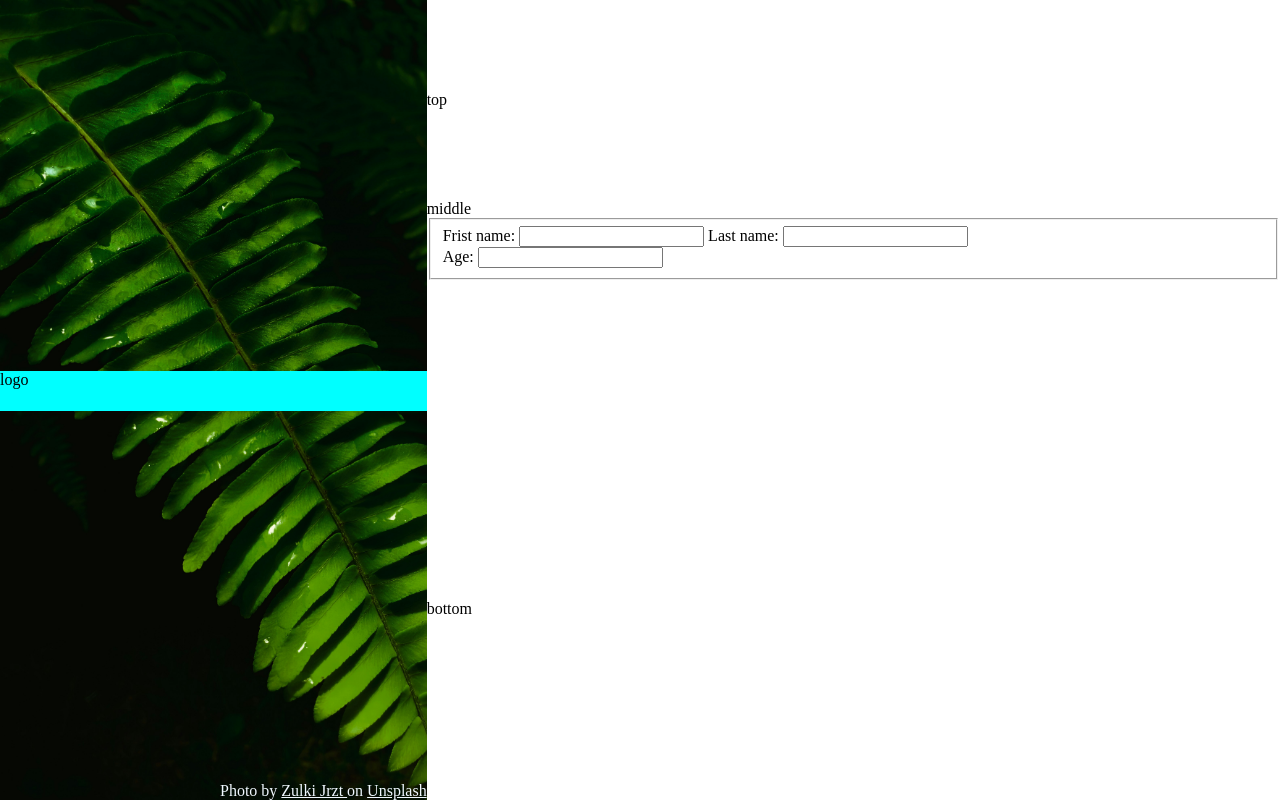
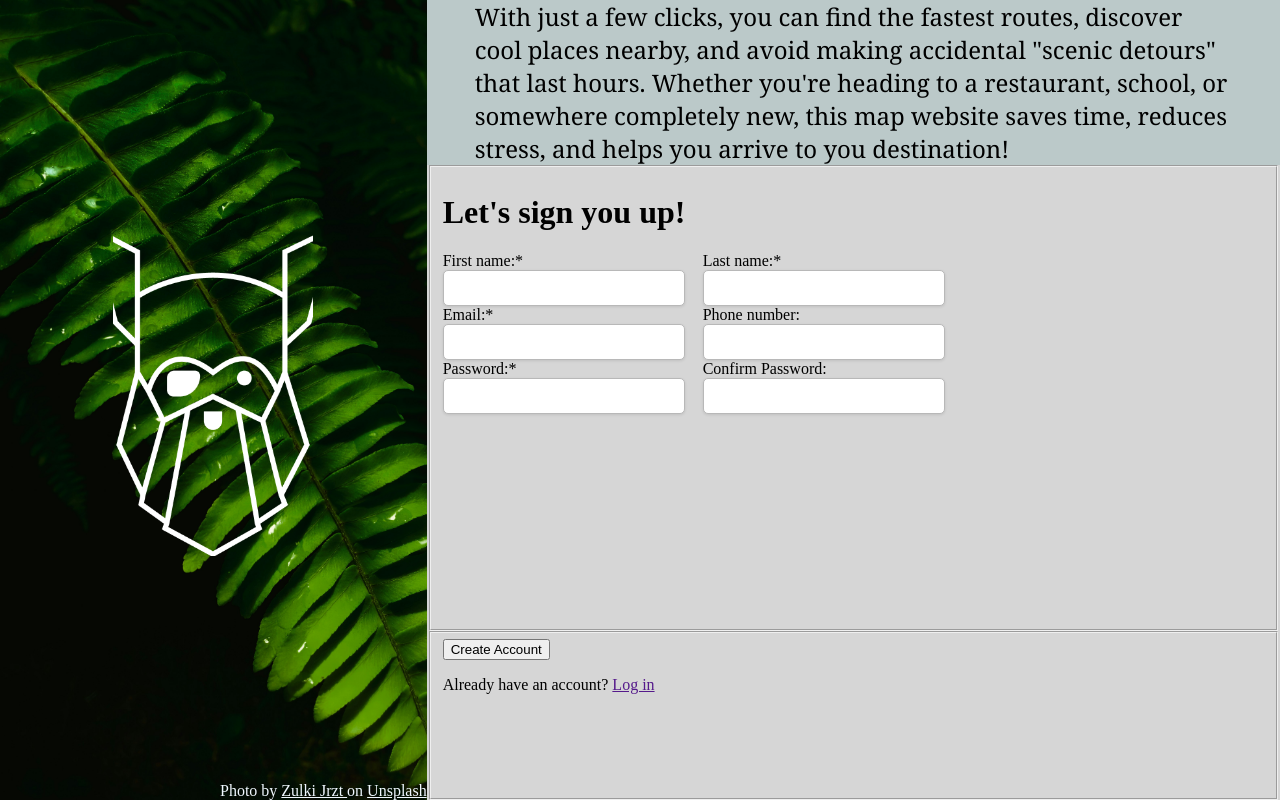
Before and after one commit to jahphetB/sign-up-form, a plain HTML site: page index.html in a window 1280 px wide. Drawn offline with Linux system fonts and the light colour scheme.

Commit message:
page structure is completed

```diff
--- a/index.html
+++ b/index.html
@@ -8,7 +8,7 @@
 </head>
 <body>
     <div class="left">
-        <div class="logo"> logo
+        <div class="logo">
         </div>
         <p>
             Photo by <a href="https://unsplash.com/@jrzt?utm_source=unsplash&utm_medium=referral&utm_content=creditCopyText" target="_blank" rel="noopener noreferrer">Zulki Jrzt </a>
@@ -16,24 +16,55 @@
         </p>
     </div>
     <div class="right">
-        <div class="top">top</div>
-        <div class="middle">middle
-            <form>
-                <fieldset>
-                    <div class="first-and-last-name">
-                        <label for="first-name">Frist name: </label>
-                        <input type="text" id="first-name" name="first-name">
-                        <label for="last-name">Last name: </label>
-                        <input type="text" id="last-name" name="last-name">
+        <div class="top">
+            With just a few clicks, you can find the fastest routes, discover cool places nearby, and avoid making accidental "scenic detours" that last hours. Whether you're heading to a restaurant, school, or somewhere completely new, this map website saves time, reduces stress, and helps you arrive to you destination!
+        </div>
+        <div class="middle">
+            <form class="sign-up">
+                <fieldset id="top">
+                    <h1>Let's sign you up!</h1>
+                    <div class="form-row">
+                        <div class="form-field">
+                            <label for="first-name">First name:*</label>
+                            <input type="text" id="first-name" minlength="2" pattern="[A-Za-z]+" name="first-name" required>
+                        </div>
+
+                        <div class="form-field">
+                            <label for="last-name">Last name:*</label>
+                            <input type="text" id="last-name" minlength="2" pattern="[A-Za-z]+" name="last-name" required>
+                        </div>
                     </div>
-                    <div>
-                        <label for="age">Age: </label>
-                        <input type="number" id="age" name="age">
+
+                    <div class="form-row">
+                        <div class="form-field">
+                            <label for="email">Email:*</label>
+                            <input type="email" id="email" name="email" required>
+                        </div>
+
+                        <div class="form-field">
+                            <label for="phoneNumber">Phone number:</label>
+                            <input type="tel" id="phoneNumber" name="phoneNumber" required>
+                        </div>
                     </div>
+
+                    <div class="form-row">
+                        <div class="form-field">
+                            <label for="password">Password:*</label>
+                            <input type="password" id="password" name="password" required>
+                        </div>
+
+                        <div class="form-field">
+                            <label for="confirm-password">Confirm Password:</label>
+                            <input type="password" id="confirm-password" name="confirm-password" required>
+                        </div>
+                    </div>
+                </fieldset>
+                <fieldset id="bottom">
+                    <button>Create Account</button>
+                    <p>Already have an account? <a href="">Log in</a></p>
                 </fieldset>
             </form>
         </div>
-        <div class="bottom">bottom</div>
     </div>
 
 </body>
--- a/styles.css
+++ b/styles.css
@@ -20,9 +20,13 @@ body {
 }
 
 .left .logo {
-    margin: auto 0 auto 0;
-    height: 40px;
-    background-color: aqua;
+    margin: auto;
+    height: 330px;
+    width: 200px;
+    background-image: url(./images/odin-logo.png);
+    background-size: cover;
+    background-position: center;
+    background-repeat: no-repeat;
 }
 
 .right {
@@ -36,12 +40,67 @@ body {
     display: flex;
     flex: 1;
     align-items: center;
+    padding: 0 48px 0 48px;
+
+    background-color: rgb(187, 201, 201);
+    font-family: Georgia, 'Times New Roman', Times, serif;
+    font-size: 24px;
 }
 
 .right .middle {
-    flex: 2;
+    flex: 4.5;
+    background-color: rgb(214, 214, 214);
 }
 
-.right .bottom {
+.middle .sign-up {
+    display: flex;
+    flex-direction: column;
+    justify-content: center;
+    height: 100%;
+}
+
+.sign-up #top {
+    flex: 3;
+}
+
+.sign-up #bottom {
     flex: 1;
 }
+
+.form-row {
+    display: flex;
+    gap: 18px;
+
+}
+
+.form-field {
+    display: flex;
+    flex-direction: column;
+}
+
+.form-field input {
+    width: 220px;
+    padding: 8px 10px;
+
+    border: 1px solid #b8b8b8;
+    border-radius: 5px;
+
+    box-shadow: 0 1px 3px rgba(0, 0, 0, 0.1);
+
+    font-size: 16px;
+}
+
+.form-field input:focus {
+    outline: none;
+    border-color: #4a7db5;
+
+    box-shadow: 0 0 4px rgba(74, 125, 181, 0.4);
+}
+
+.form-field input:user-valid {
+    border-color: green;
+}
+
+.form-field input:user-invalid {
+    border-color: crimson;
+}
```
Also changed, not shown: images/odin-logo.png (added).
